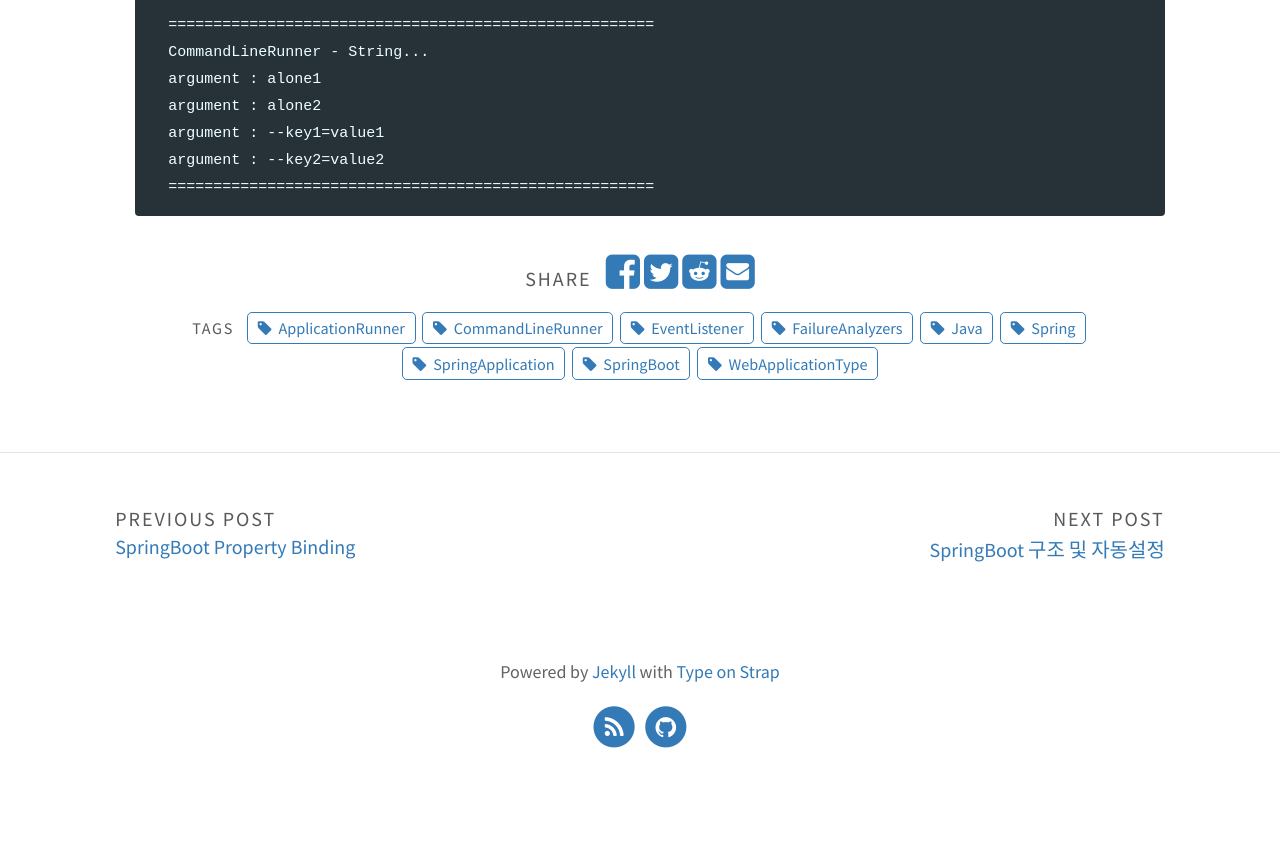
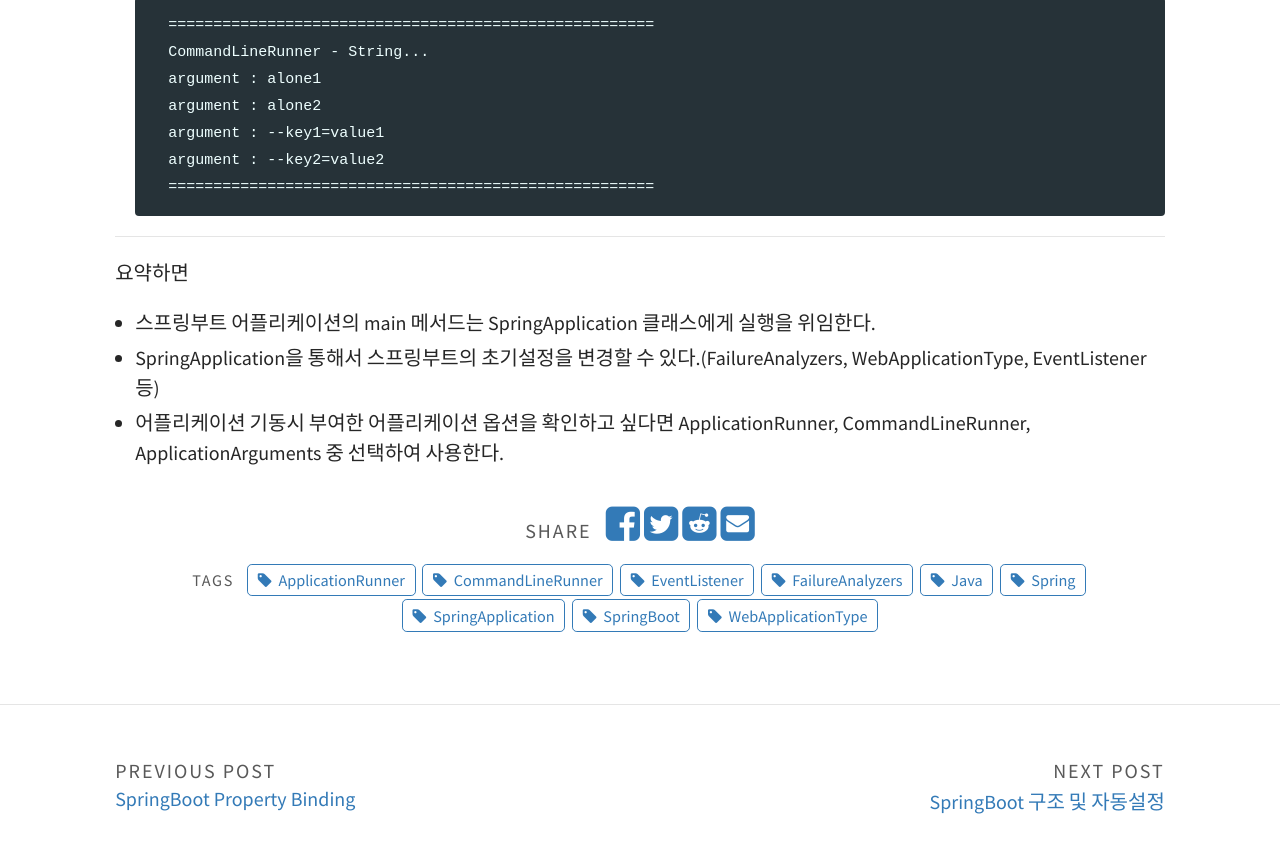
Before and after one commit to swampwar/swampwar.github.io, a Jekyll site: the page built from _posts/2019-12-27-SpringBoot SpringApplication.md, in a window 1280 px wide and 900 px high, scrolled down 5830 px. Shown: the top 853 px of the window. Built offline with Jekyll 4.4.1, drawn with Linux system fonts in a browser that asks for light colours; before the commit the page ends 6619 px from its top, so only the background shows below that.

Commit message:
SpringBoot Profile 포스팅

````diff
--- a/_posts/2019-12-27-SpringBoot SpringApplication.md
+++ b/_posts/2019-12-27-SpringBoot SpringApplication.md
@@ -206,3 +206,10 @@ SpringApplication이 시작한 시점에 특정 코드를 실행하고자 한다
     argument : --key2=value2
     ======================================================
     ```
+
+---
+
+요약하면
+- 스프링부트 어플리케이션의 main 메서드는 SpringApplication 클래스에게 실행을 위임한다.
+- SpringApplication을 통해서 스프링부트의 초기설정을 변경할 수 있다.(FailureAnalyzers, WebApplicationType, EventListener 등)
+- 어플리케이션 기동시 부여한 어플리케이션 옵션을 확인하고 싶다면 ApplicationRunner, CommandLineRunner, ApplicationArguments 중 선택하여 사용한다.
````
